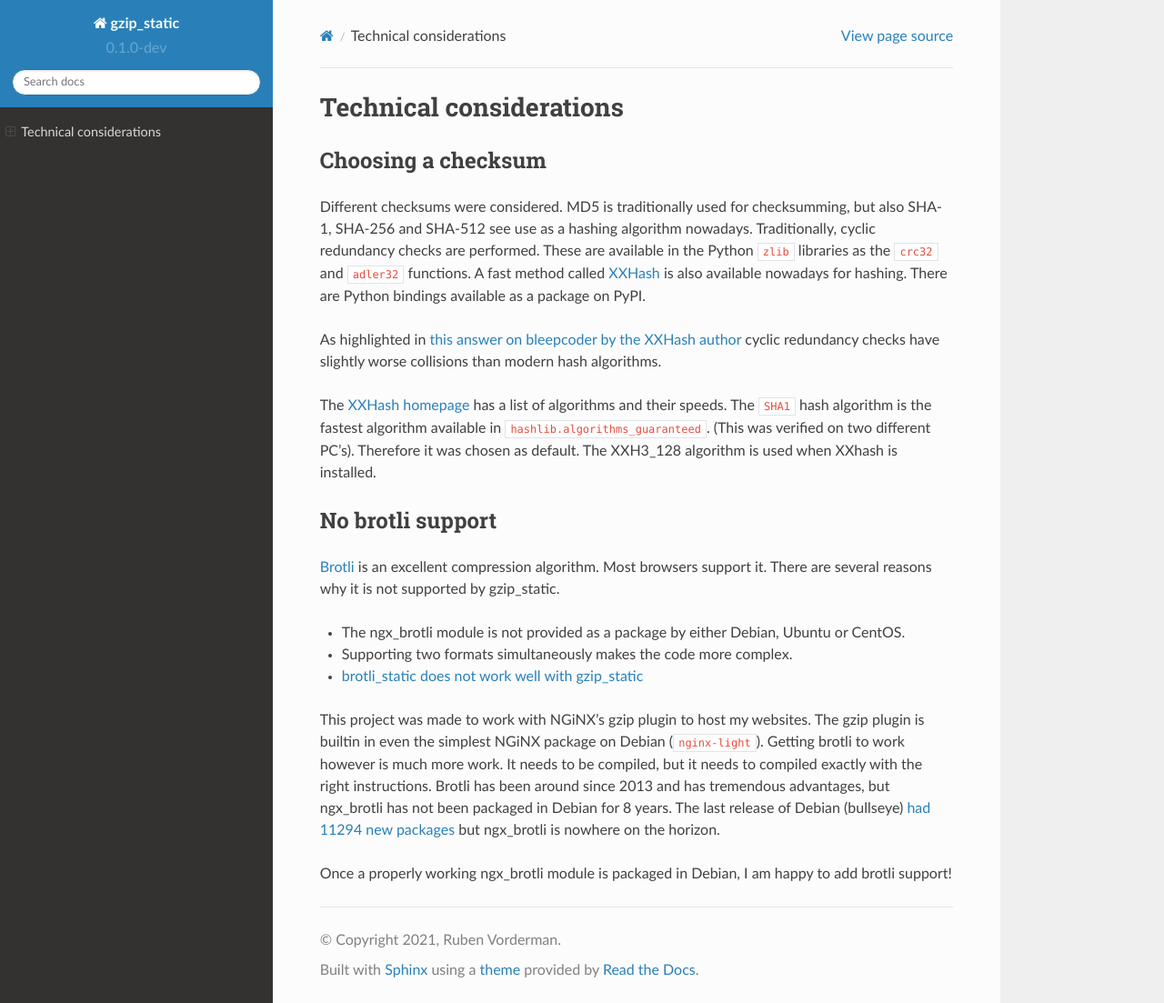
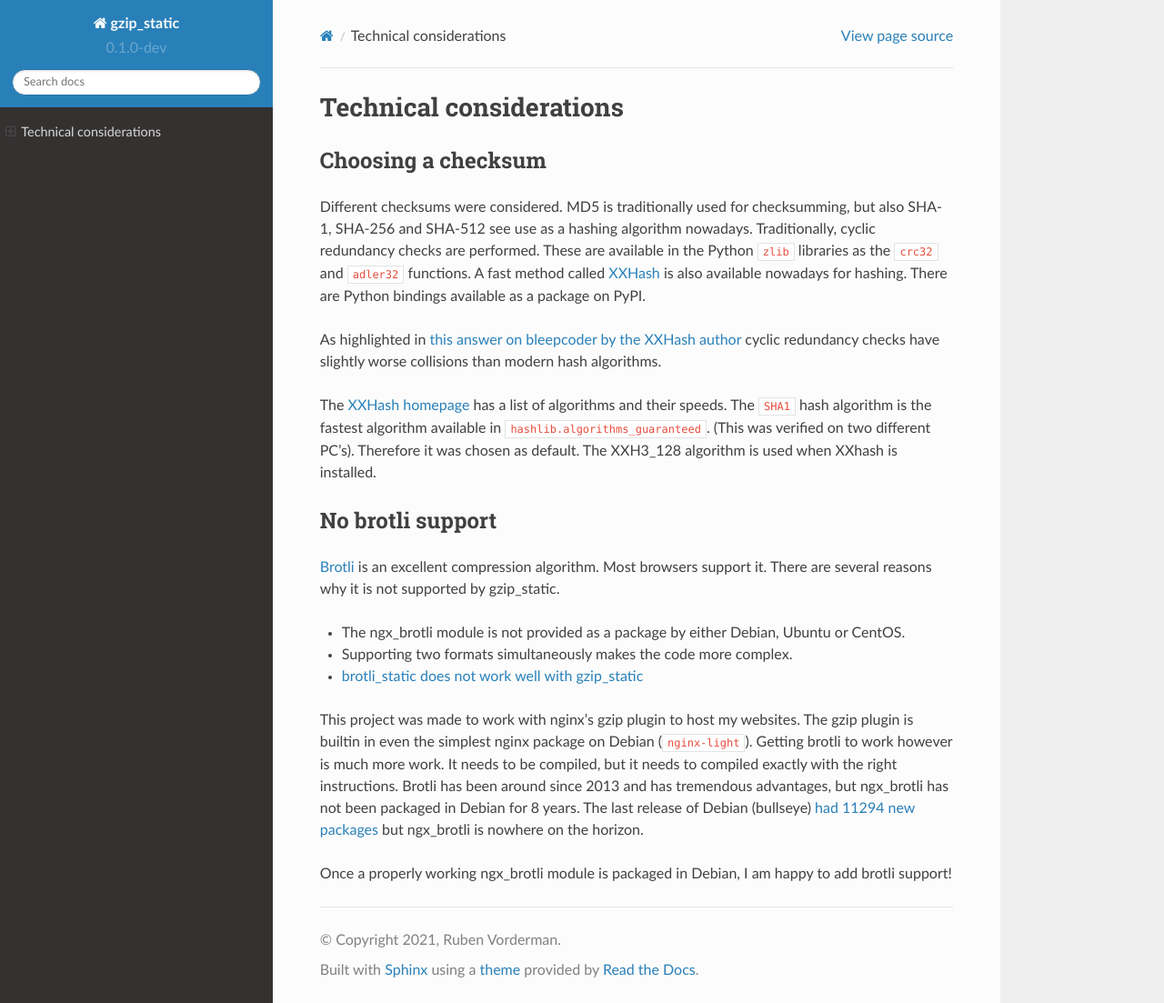
Before and after one commit to rhpvorderman/gzip_static, a Sphinx documentation site: the page built from docs/technical_considerations.rst, in a window 1280 px wide and 1103 px high. Shown: the whole window at 91% size. Built offline with Sphinx 7.4.7 and the Read the Docs theme 2.0.0, drawn with Linux system fonts in a browser that asks for light colours.

```diff
--- a/docs/technical_considerations.rst
+++ b/docs/technical_considerations.rst
@@ -36,9 +36,9 @@ supported by gzip_static.
 - Supporting two formats simultaneously makes the code more complex.
 - `brotli_static does not work well with gzip_static <https://github.com/google/ngx_brotli/issues/123>`_
 
-This project was made to work with NGiNX's gzip plugin to host my
+This project was made to work with nginx's gzip plugin to host my
 websites. The gzip plugin is builtin in
-even the simplest NGiNX package on Debian (``nginx-light``). Getting brotli to
+even the simplest nginx package on Debian (``nginx-light``). Getting brotli to
 work however is much more work. It needs to be compiled, but it needs to
 compiled exactly with the right instructions. Brotli has been around
 since 2013 and has tremendous advantages, but
```
